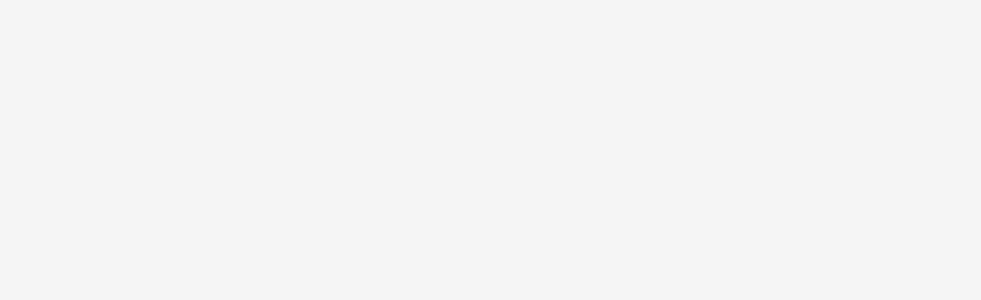
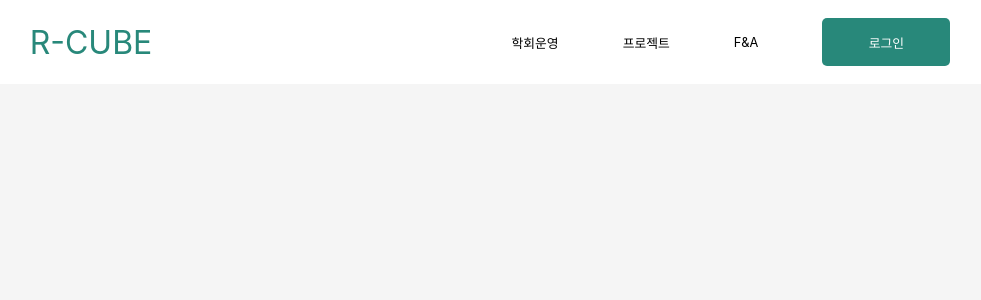
Before and after one commit to HUFS-RCUBE/front, a React (Create React App) app: page /faq in a window 1280 px wide. Before the commit this address had no page. Shown: the top 300 px of the page, without its empty margins (160-1141 px from the left). Built offline with nearby package versions, Linux system fonts and the light colour scheme.

Commit message:
feat : header 및 router 설정

```diff
--- a/src/App.js
+++ b/src/App.js
@@ -3,15 +3,26 @@ import Main from "./pages/mainpage/Main";
 import styled, { ThemeProvider } from "styled-components";
 import { BrowserRouter as Router } from "react-router-dom";
 import theme from "./styles/theme";
+import SocietyManagement from "./pages/societyManagement/SocietyManagement";
+import ProjectPage from "./pages/projectPage/ProjectPage";
+import QandAPage from "./pages/qandapage/QandAPage";
+import Header from "./component/router/Header";
 
 function App() {
   return (
     <>
       <ThemeProvider theme={theme}>
+        <Header />
         <Wrapper>
           <Container>
             <Routes>
               <Route path="/" element={<Main />} />
+              <Route
+                path="/societymanagement"
+                element={<SocietyManagement />}
+              />
+              <Route path="/project" element={<ProjectPage />} />
+              <Route path="/faq" element={<QandAPage />} />
             </Routes>
           </Container>
         </Wrapper>
--- a/src/component/router/Header.js
+++ b/src/component/router/Header.js
@@ -5,12 +5,14 @@ import { Link } from "react-router-dom";
 function Header() {
   return (
     <Wrapper>
-      <Logo>R-CUBE</Logo>
+      <Logo>
+        <Link to="/">R-CUBE</Link>
+      </Logo>
       <Menu>
-        <MenuBtn>학회운영</MenuBtn>
-        <MenuBtn>프로젝트</MenuBtn>
-        <MenuBtn>F&A</MenuBtn>
-        <LoginBtn>로그인</LoginBtn>
+        <MenuBtn to="/societymanagement">학회운영</MenuBtn>
+        <MenuBtn to="/project">프로젝트</MenuBtn>
+        <MenuBtn to="/faq">F&A</MenuBtn>
+        <LoginBtn to="/login">로그인</LoginBtn>
       </Menu>
     </Wrapper>
   );
@@ -28,12 +30,15 @@ const Wrapper = styled.div`
   border: none;
   text-align: center;
   align-items: center;
+  z-index: 1000;
 `;
 
 const Logo = styled.div`
-  color: ${({ theme }) => theme.colors.mainColor};
-  font-size: 2rem;
-  text-decoration: none;
+  a {
+    color: ${({ theme }) => theme.colors.mainColor};
+    font-size: 2rem;
+    text-decoration: none;
+  }
 `;
 
 const Menu = styled.div`
@@ -43,11 +48,16 @@ const Menu = styled.div`
   gap: 4rem;
 `;
 
-const MenuBtn = styled.div`
+const MenuBtn = styled(Link)`
   font-size: 0.8rem;
+  text-decoration: none;
+  color: black;
+  &:hover {
+    color: ${({ theme }) => theme.colors.mainColor};
+  }
 `;
 
-const LoginBtn = styled.div`
+const LoginBtn = styled(Link)`
   color: white;
   background-color: ${({ theme }) => theme.colors.mainColor};
   border-radius: 5px;
@@ -59,4 +69,7 @@ const LoginBtn = styled.div`
   text-align: center;
   align-items: center;
   height: 3rem;
+  &:hover {
+    background-color: ${({ theme }) => theme.colors.secondaryColor};
+  }
 `;
--- /dev/null
+++ b/src/pages/projectPage/ProjectPage.js
@@ -0,0 +1,16 @@
+import styled from "styled-components";
+import Header from "../../component/router/Header";
+
+function ProjectPage() {
+  return (
+    <>
+      <div> ProjectPage 페이지</div>
+    </>
+  );
+}
+export default ProjectPage;
+
+const Wrapper = styled.div`
+  weight: 100vh;
+  height: 8vh;
+`;
--- /dev/null
+++ b/src/pages/qandapage/QandAPage.js
@@ -0,0 +1,16 @@
+import styled from "styled-components";
+import Header from "../../component/router/Header";
+
+function QandAPage() {
+  return (
+    <>
+      <div> QandA 페이지</div>
+    </>
+  );
+}
+export default QandAPage;
+
+const Wrapper = styled.div`
+  weight: 100vh;
+  height: 8vh;
+`;
--- /dev/null
+++ b/src/pages/societyManagement/SocietyManagement.js
@@ -0,0 +1,16 @@
+import styled from "styled-components";
+import Header from "../../component/router/Header";
+
+function SocietyManagement() {
+  return (
+    <>
+      <div> 학회운영 페이지</div>
+    </>
+  );
+}
+export default SocietyManagement;
+
+const Wrapper = styled.div`
+  weight: 100vh;
+  height: 8vh;
+`;
```
